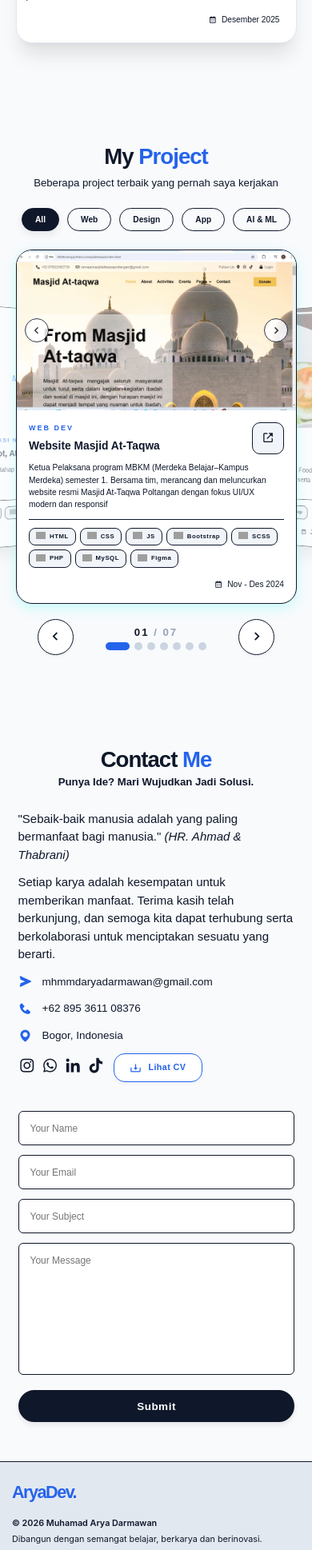
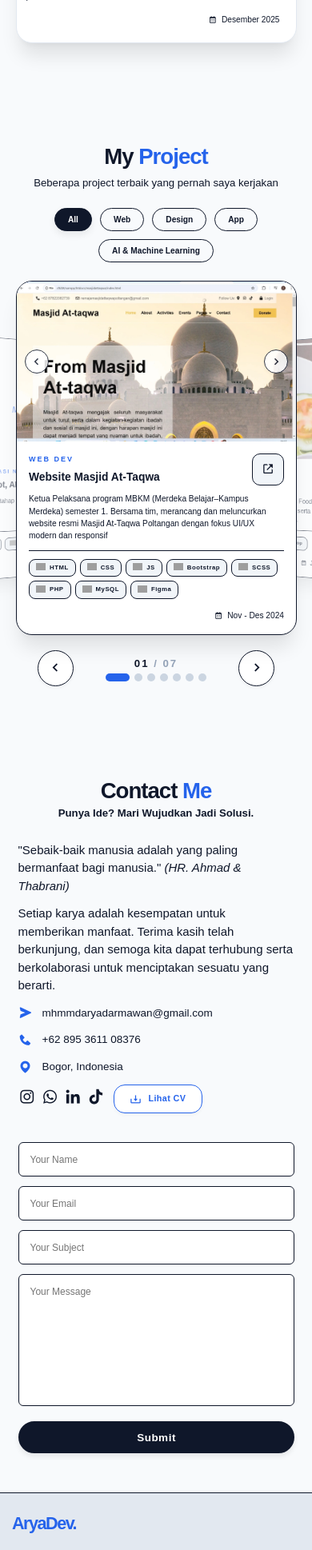
Before and after one commit to AryaaDev/PortfolioReactNew, a React (Vite) app: page / in a window 390 px wide. Shown: the part 6436-8374 px from the top of the page at 80% size. Built offline with nearby package versions, Linux system fonts and the light colour scheme; grey boxes are pictures that could not be loaded; a web font is replaced by a local one.

Commit message:
fix: update mobile portfolio shadow and cleanup styles

```diff
--- a/src/components/Portfolio.jsx
+++ b/src/components/Portfolio.jsx
@@ -49,7 +49,7 @@ export default function Portfolio() {
                 <button className="filter-btn" data-filter="web">Web</button>
                 <button className="filter-btn" data-filter="design">Design</button>
                 <button className="filter-btn" data-filter="app">App</button>
-                <button className="filter-btn" data-filter="ai&ml">AI & ML</button>
+                <button className="filter-btn" data-filter="ai&ml">AI & Machine Learning</button>
             </div>
 
             {/* WADAH UTAMA 3D CAROUSEL */}
--- a/src/styles.css
+++ b/src/styles.css
@@ -1777,7 +1777,7 @@ bagiaN soft skill dengan efek hover
     }
 
     .portfolio-item.active {
-        box-shadow: 0 5px 15px rgba(0, 255, 247, 0.2);
+        box-shadow: 0 20px 25px -5px rgba(0, 0, 0, 0.1), 0 8px 10px -6px rgba(0, 0, 0, 0.05);
     }
 
     .portfolio-item.prev {
@@ -2325,7 +2325,7 @@ total pengungjung
 
     .footer-copyright,
     .footer-text {
-        font-size: 0.9rem;
+        font-size: 1rem;
     }
 }
 
@@ -2339,7 +2339,7 @@ total pengungjung
     }
 
     .back-to-top {
-        font-size: 0.9rem;
+        font-size: 1rem;
     }
 
     .visitor-counter {
@@ -2786,33 +2786,6 @@ universal teks judul dan subjudl
     font-weight: 400;
 }
 
-@media (max-width: 991px) {
-    .theme-toggle-btn {
-        margin-left: 0;
-    }
-}
-
-@media (max-width: 768px) {
-    .theme-toggle-btn {
-        width: 48px;
-        height: 26px;
-        padding: 3px;
-    }
-
-    .toggle-thumb {
-        width: 20px;
-        height: 20px;
-    }
-
-    body.clean-mode .toggle-thumb {
-        transform: translateX(22px);
-    }
-
-    .toggle-thumb .bx {
-        font-size: 13px;
-    }
-}
-
 img[src*="/white"],
 .skill-item img[src*="white"],
 .icon-tools img[src*="ffffff"] {
```
Also changed, not shown: 1 other file (tests, documents, lock files or other folders).
